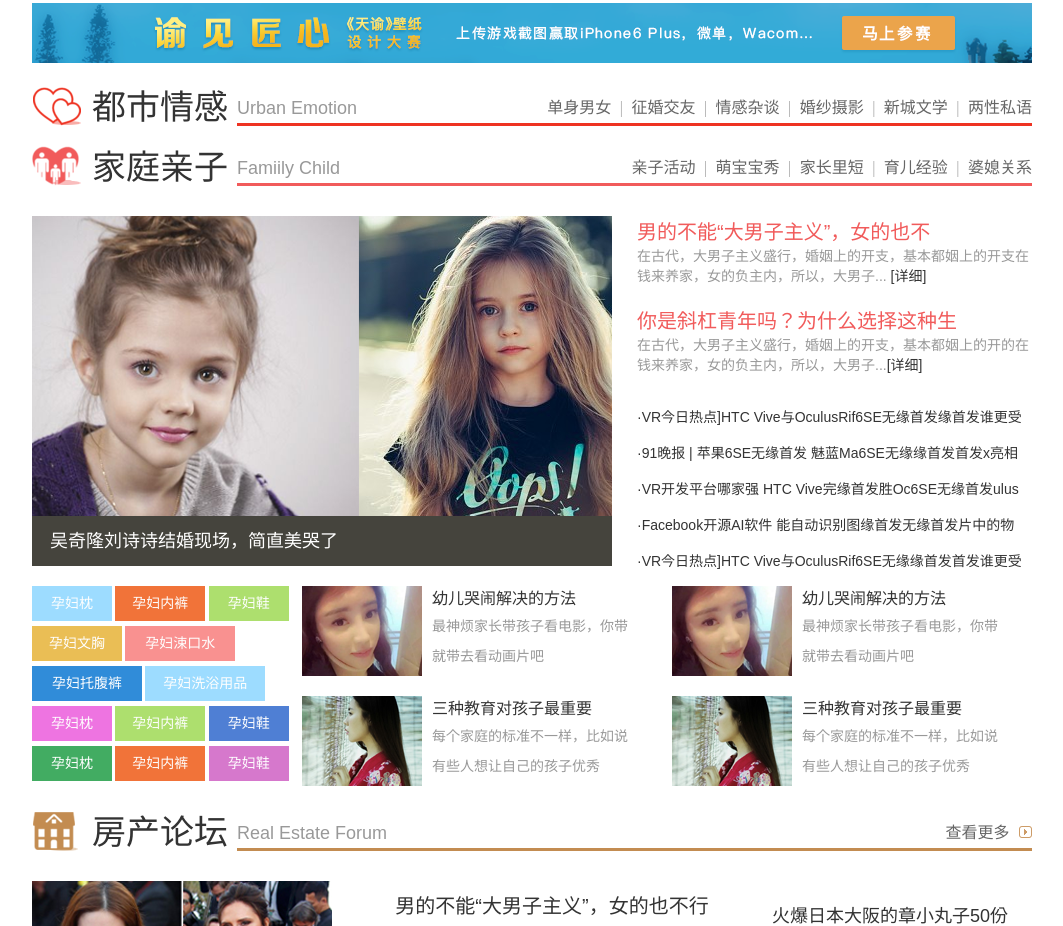
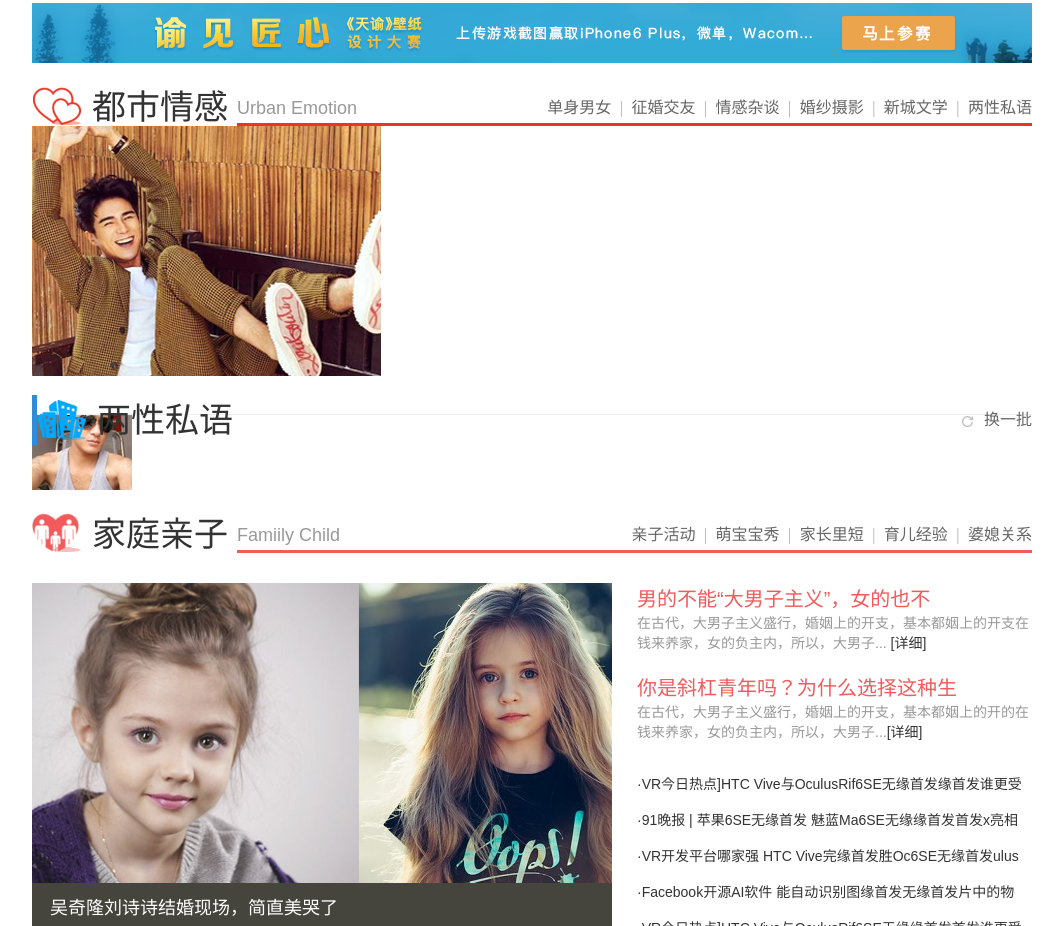
Before and after one commit to Ashley055/xincity, a plain HTML site: page index.html in a window 1280 px wide. Shown: the part 2814-3740 px from the top of the page, without its empty margins (108-1171 px from the left). Drawn offline with Linux system fonts and the light colour scheme.

Commit message:
add content of urban

```diff
--- a/index.html
+++ b/index.html
@@ -431,7 +431,6 @@
         </div>
         <div class="nav-title-line">
             <h3 class="emotion-icon">都市情感</h3>
-
             <div class="title-line red-line">
                 Urban Emotion
                 <div class="op-right">
@@ -449,7 +448,26 @@
                 </div>
             </div>
             <div class="urban-up">
-                <div class="urban-up-left"></div>
+                <div class="urban-up-left">
+                    <img src="images/urban-up-left.png">
+                    <div class="common-title-line video-title">
+                        <h3>两性私语</h3>
+                        <span class="op-right">
+                            <a href="#" title="换一批">
+                                <i class="topic-icon refresh-icon"></i>
+                                换一批
+                            </a>
+                        </span>
+                    </div>
+                    <div class="friend">
+                        <img src="images/friend.png">
+                        <dl>
+                            <dt></dt>
+                            <dd></dd>
+                        </dl>
+                    </div>
+                    <div class="feeling"></div>
+                </div>
                 <div class="urban-up-middle"></div>
                 <div class="urban-up-right"></div>
             </div>
```
Also changed, not shown: images/friend.png (added), images/urban-up-left.png (added).
